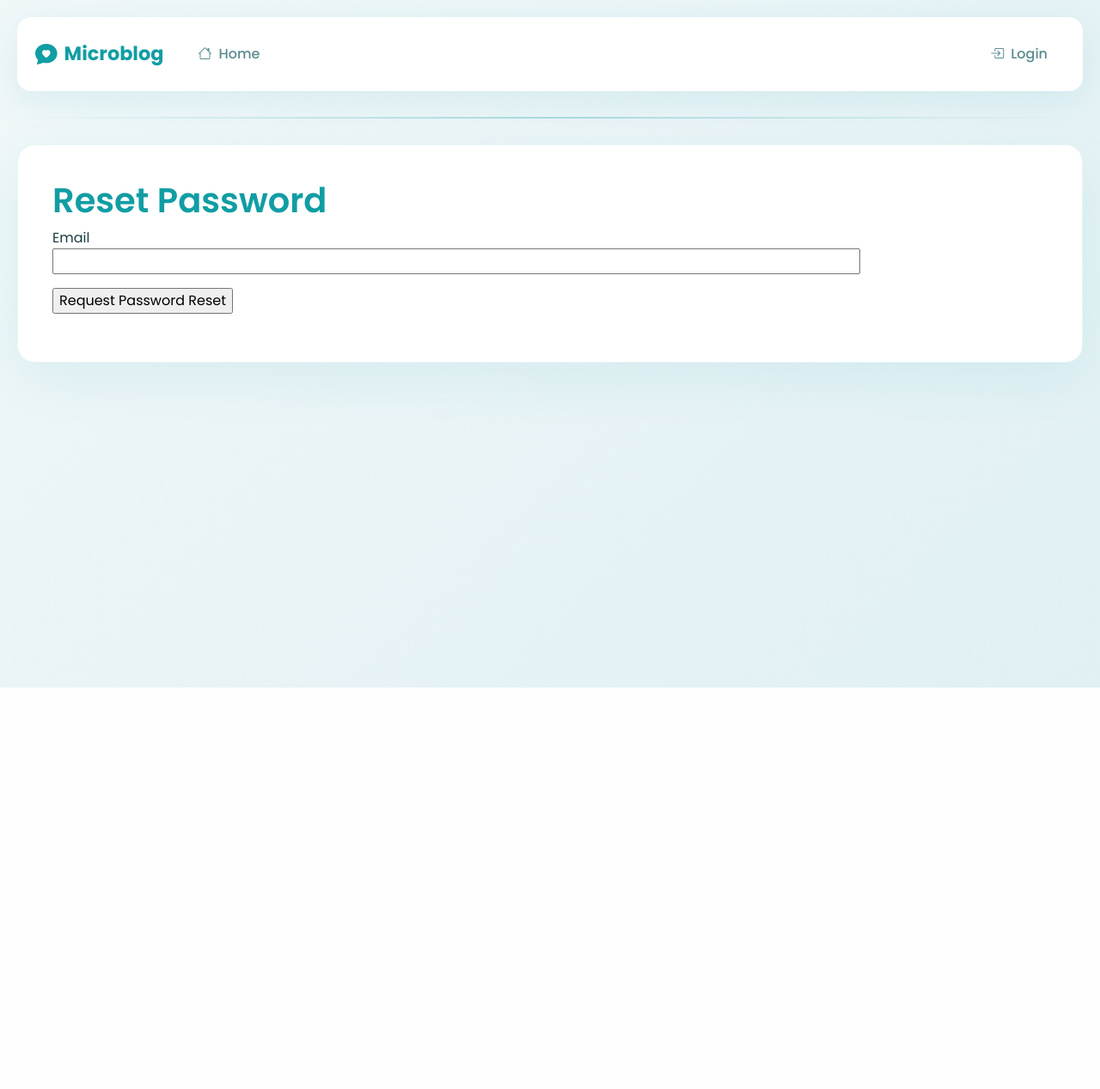
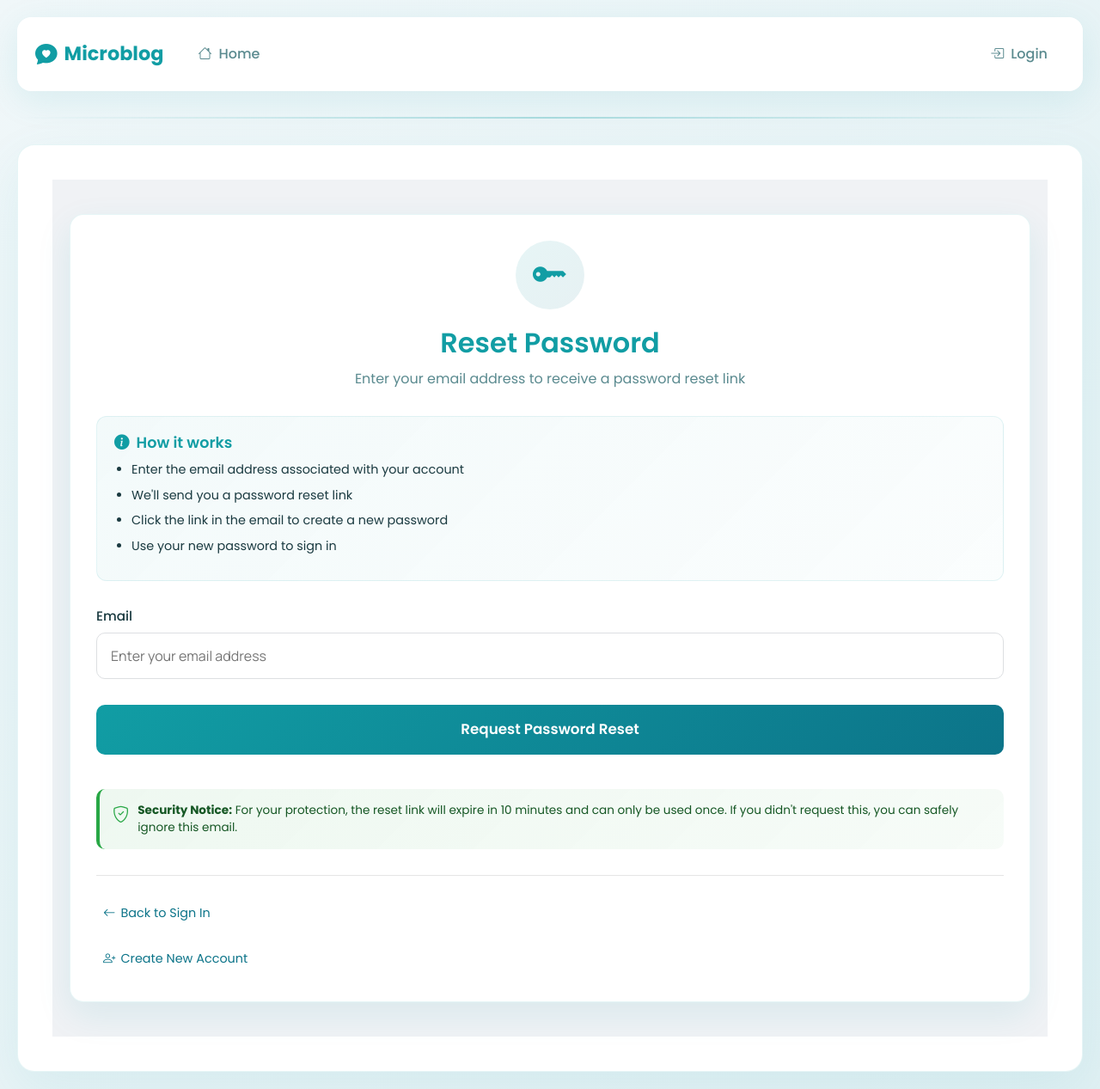
Before and after one commit to RondaEdo/PythonFlask-Microblog, a Flask app: page /reset_password_request in a window 1280 px wide. Shown: the whole page at 86% size. Before the commit the page ends 800 px from the top, so only its background shows below. Run offline with Flask 3, Linux system fonts and the light colour scheme.

Commit message:
updated login, register, and reset_password_request pages

```diff
--- a/app/static/css/auth.css
+++ b/app/static/css/auth.css
@@ -1,4 +1,12 @@
-.login-container {
+/* ============================================
+   AUTHENTICATION PAGES STYLES
+   Login, Register, Reset Password
+   ============================================ */
+
+/* ===== 1. COMMON AUTH LAYOUT & CONTAINERS ===== */
+
+/* Base container for all auth pages */
+.auth-page-container {
     display: flex;
     min-height: calc(100vh - 40px);
     align-items: center;
@@ -7,10 +15,31 @@
     background: #f0f2f5 !important;
 }
 
+/* Centered container for register/reset pages */
+.centered-auth-container {
+    display: flex;
+    justify-content: center;
+    align-items: center;
+    min-height: calc(100vh - 40px);
+    padding: 40px 20px;
+    background: #f0f2f5 !important;
+}
+
+/* ===== 2. LOGIN PAGE SPECIFIC ===== */
+
+/* Login two-column layout */
+.login-layout {
+    display: flex;
+    align-items: center;
+    gap: 60px;
+    max-width: 1200px;
+    width: 100%;
+}
+
+/* Brand/Left Column */
 .brand-section {
     flex: 1;
     max-width: 580px;
-    padding-right: 60px;
     text-align: left;
 }
 
@@ -64,20 +93,27 @@
     justify-content: center;
 }
 
+/* Form/Right Column */
 .form-section {
     flex: 1;
     max-width: 450px;
 }
 
-/* Auth card styling */
+/* ===== 3. COMMON AUTH COMPONENTS ===== */
+
+/* Auth Card - Base card for all auth forms */
 .auth-card {
     background: white;
-    border-radius: 12px;
-    padding: 25px;
-    box-shadow: 0 8px 30px rgba(0, 0, 0, 0.08);
-    border: 1px solid rgba(0, 0, 0, 0.05);
-    margin-bottom: 30px;
+    border-radius: 16px;
+    padding: 30px;
+    box-shadow: 0 15px 40px rgba(17, 157, 164, 0.1);
+    border: 1px solid rgba(17, 157, 164, 0.1);
     text-align: center;
+}
+
+/* Card Header */
+.auth-header {
+    margin-bottom: 25px;
 }
 
 .auth-header h1 {
@@ -98,9 +134,13 @@
     line-height: 1.4;
 }
 
-/* Form styling */
+/* Form Elements */
+.auth-form {
+    margin: 0;
+}
+
 .form-group {
-    margin-bottom: 18px;
+    margin-bottom: 20px;
     text-align: left;
 }
 
@@ -114,21 +154,24 @@
 
 .auth-form-control {
     width: 100%;
-    padding: 12px 16px;
+    padding: 14px 16px;
     border: 1px solid #dddfe2;
-    border-radius: 8px;
+    border-radius: 10px;
     font-size: 1rem;
     transition: all 0.2s ease;
     background: #fff;
     color: var(--text-dark);
+    font-family: 'Manrope', sans-serif;
 }
 
 .auth-form-control:focus {
     outline: none;
     border-color: var(--primary);
     box-shadow: 0 0 0 3px rgba(17, 157, 164, 0.15);
+    background: #f8f9fa;
 }
 
+/* Checkbox/Remember Me */
 .form-check-group {
     margin: 20px 0;
     text-align: left;
@@ -162,13 +205,38 @@
     user-select: none;
 }
 
+/* Password Toggle */
+.password-input-wrapper {
+    position: relative;
+}
+
+.password-toggle {
+    position: absolute;
+    right: 12px;
+    top: 50%;
+    transform: translateY(-50%);
+    background: none;
+    border: none;
+    color: var(--text-light);
+    cursor: pointer;
+    padding: 4px 8px;
+    border-radius: 4px;
+    transition: all 0.2s ease;
+}
+
+.password-toggle:hover {
+    background: rgba(0, 0, 0, 0.05);
+    color: var(--primary);
+}
+
+/* Buttons */
 .auth-submit-btn {
     width: 100%;
     background: linear-gradient(135deg, var(--primary), var(--secondary));
     border: none;
     color: white;
-    padding: 14px;
-    border-radius: 8px;
+    padding: 16px;
+    border-radius: 10px;
     font-weight: 600;
     font-size: 1.05rem;
     transition: all 0.3s ease;
@@ -181,9 +249,10 @@
 
 .auth-submit-btn:hover {
     transform: translateY(-2px);
-    box-shadow: 0 6px 20px rgba(17, 157, 164, 0.3);
+    box-shadow: 0 8px 25px rgba(17, 157, 164, 0.3);
 }
 
+/* Error Messages */
 .error-message {
     color: var(--danger);
     font-size: 0.85rem;
@@ -191,12 +260,13 @@
     display: flex;
     align-items: center;
     gap: 6px;
-    padding: 6px 10px;
+    padding: 8px 12px;
     background: rgba(220, 53, 69, 0.08);
-    border-radius: 6px;
+    border-radius: 8px;
     border-left: 3px solid var(--danger);
 }
 
+/* Links Section */
 .auth-links {
     display: flex;
     flex-direction: column;
@@ -213,6 +283,9 @@
     transition: all 0.2s ease;
     padding: 8px;
     border-radius: 6px;
+    display: inline-flex;
+    align-items: center;
+    gap: 6px;
 }
 
 .auth-link:hover {
@@ -221,6 +294,9 @@
     text-decoration: none;
 }
 
+/* ===== 4. LOGIN PAGE SPECIFIC COMPONENTS ===== */
+
+/* Create Account Card (Login page only) */
 .create-account-card {
     background: white;
     border-radius: 12px;
@@ -228,6 +304,7 @@
     box-shadow: 0 8px 30px rgba(0, 0, 0, 0.08);
     border: 1px solid rgba(0, 0, 0, 0.05);
     text-align: center;
+    margin-top: 30px;
 }
 
 .create-account-text {
@@ -238,8 +315,8 @@
 
 .create-account-btn {
     display: inline-block;
-    background: #FFE082; /* Cream yellow */
-    color: #222 !important; /* Very dark gray */
+    background: linear-gradient(135deg, #FFE082, #FFD54F);
+    color: #222 !important;
     padding: 12px 24px;
     border-radius: 8px;
     font-weight: 600;
@@ -250,14 +327,13 @@
 }
 
 .create-account-btn:hover {
-    background: #FFD54F; /* More saturated yellow */
     transform: translateY(-2px);
     box-shadow: 0 6px 20px rgba(255, 213, 79, 0.3);
     color: #222 !important;
     text-decoration: none;
 }
 
-/* Footer text */
+/* App Description */
 .app-description {
     margin-top: 30px;
     color: var(--text-light);
@@ -269,75 +345,7 @@
     margin-right: auto;
 }
 
-/* Ripple animation */
-@keyframes ripple {
-    to {
-        transform: scale(4);
-        opacity: 0;
-    }
-}
-
-/* Responsive design */
-@media (max-width: 992px) {
-    .login-container {
-        flex-direction: column;
-        padding: 30px 20px;
-    }
-
-    .brand-section {
-        padding-right: 0;
-        text-align: center;
-        margin-bottom: 40px;
-        max-width: 100%;
-    }
-
-    .brand-tagline {
-        font-size: 1.5rem;
-        margin: 0 auto 30px;
-    }
-
-    .brand-features {
-        display: none;
-    }
-}
-
-@media (max-width: 576px) {
-    .auth-card {
-        padding: 20px;
-    }
-
-    .brand-logo {
-        font-size: 2.8rem;
-    }
-
-    .brand-tagline {
-        font-size: 1.3rem;
-    }
-}
-
-/* Animations */
-.form-control,
-.form-group {
-    transition: transform 0.2s ease;
-}
-
-.register-container {
-    display: flex;
-    justify-content: center;
-    align-items: center;
-    min-height: 80vh;
-    padding: 40px 20px;
-}
-
-.register-card {
-    background: white;
-    border-radius: 16px;
-    padding: 40px;
-    box-shadow: 0 20px 60px rgba(17, 157, 164, 0.1);
-    border: 1px solid rgba(17, 157, 164, 0.1);
-    max-width: 500px;
-    width: 100%;
-}
+/* ===== 5. REGISTER PAGE ===== */
 
 .register-header {
     text-align: center;
@@ -361,125 +369,198 @@
     line-height: 1.5;
 }
 
-/* Form styling matching auth.css */
-.register-form .form-group {
-    margin-bottom: 20px;
-    text-align: left;
+/* ===== 6. RESET PASSWORD PAGE ===== */
+
+.reset-header {
+    margin-bottom: 30px;
 }
 
-.register-form label {
-    display: block;
-    color: var(--text-dark);
-    font-weight: 500;
-    margin-bottom: 8px;
-    font-size: 0.95rem;
+.reset-icon {
+    width: 80px;
+    height: 80px;
+    background: linear-gradient(135deg, rgba(17, 157, 164, 0.1), rgba(12, 116, 137, 0.1));
+    border-radius: 50%;
+    display: flex;
+    align-items: center;
+    justify-content: center;
+    margin: 0 auto 20px;
+    font-size: 2.5rem;
+    color: var(--primary);
 }
 
-.register-form .form-control {
-    width: 100%;
-    padding: 14px 16px;
-    border: 1px solid #dddfe2;
-    border-radius: 8px;
+.reset-title {
+    color: var(--primary);
+    font-size: 2rem;
+    font-weight: 600;
+    margin-bottom: 10px;
+}
+
+.reset-subtitle {
+    color: var(--text-light);
     font-size: 1rem;
-    transition: all 0.2s ease;
-    background: #fff;
+    line-height: 1.6;
+    margin-bottom: 5px;
+}
+
+.reset-instructions {
+    background: linear-gradient(135deg, rgba(17, 157, 164, 0.05), rgba(17, 157, 164, 0.02));
+    border-radius: 12px;
+    padding: 20px;
+    margin-bottom: 30px;
+    text-align: left;
+    border: 1px solid rgba(17, 157, 164, 0.1);
+}
+
+.reset-instructions h3 {
+    color: var(--primary);
+    font-size: 1.1rem;
+    margin-bottom: 10px;
+    display: flex;
+    align-items: center;
+    gap: 8px;
+}
+
+.reset-instructions ul {
+    margin: 0;
+    padding-left: 20px;
     color: var(--text-dark);
 }
 
-.register-form .form-control:focus {
-    outline: none;
-    border-color: var(--primary);
-    box-shadow: 0 0 0 3px rgba(17, 157, 164, 0.15);
+.reset-instructions li {
+    margin-bottom: 8px;
+    font-size: 0.9rem;
+    line-height: 1.5;
 }
 
-.error-message {
-    color: var(--danger);
-    font-size: 0.85rem;
-    margin-top: 6px;
+.reset-links {
+    margin-top: 30px;
+    padding-top: 25px;
+    border-top: 1px solid rgba(0, 0, 0, 0.1);
     display: flex;
-    align-items: center;
-    gap: 6px;
-    padding: 6px 10px;
-    background: rgba(220, 53, 69, 0.08);
-    border-radius: 6px;
-    border-left: 3px solid var(--danger);
+    flex-direction: column;
+    gap: 15px;
 }
 
-.auth-submit-btn {
-    width: 100%;
-    background: linear-gradient(135deg, var(--primary), var(--secondary));
-    border: none;
-    color: white;
-    padding: 14px;
-    border-radius: 8px;
-    font-weight: 600;
-    font-size: 1.05rem;
-    transition: all 0.3s ease;
-    cursor: pointer;
-    margin-top: 10px;
-    margin-bottom: 20px;
-}
-
-.auth-submit-btn:hover {
-    transform: translateY(-2px);
-    box-shadow: 0 6px 20px rgba(17, 157, 164, 0.3);
-}
-
-.auth-links {
-    text-align: center;
-    margin-top: 20px;
-    padding-top: 20px;
-    border-top: 1px solid rgba(0, 0, 0, 0.1);
-}
-
-.auth-link {
+.reset-link {
     color: var(--secondary);
     text-decoration: none;
     font-size: 0.9rem;
     transition: all 0.2s ease;
     display: inline-flex;
     align-items: center;
-    gap: 6px;
+    justify-content: center;
+    gap: 8px;
+    padding: 10px;
+    border-radius: 8px;
 }
 
-.auth-link:hover {
+.reset-link:hover {
     color: var(--primary);
-    text-decoration: underline;
+    background: rgba(17, 157, 164, 0.08);
+    text-decoration: none;
 }
 
-.password-input-wrapper {
-    position: relative;
+.security-note {
+    margin-top: 20px;
+    padding: 15px;
+    background: linear-gradient(135deg, rgba(40, 167, 69, 0.08), rgba(40, 167, 69, 0.04));
+    border-radius: 10px;
+    border-left: 4px solid #28a745;
+    color: #155724;
+    font-size: 0.85rem;
+    text-align: left;
+    display: flex;
+    align-items: flex-start;
+    gap: 10px;
 }
 
-.password-toggle {
-    position: absolute;
-    right: 12px;
-    top: 50%;
-    transform: translateY(-50%);
-    background: none;
-    border: none;
-    color: var(--text-light);
-    cursor: pointer;
-    padding: 4px 8px;
-    border-radius: 4px;
-    transition: all 0.2s ease;
+.security-note i {
+    color: #28a745;
+    font-size: 1.2rem;
+    margin-top: 2px;
 }
 
-.password-toggle:hover {
-    background: rgba(0, 0, 0, 0.05);
-    color: var(--primary);
+/* ===== 7. ANIMATIONS ===== */
+
+@keyframes ripple {
+    to {
+        transform: scale(4);
+        opacity: 0;
+    }
 }
 
+/* ===== 8. RESPONSIVE DESIGN ===== */
+
+/* Tablet and below */
+@media (max-width: 992px) {
+    .login-layout {
+        flex-direction: column;
+        gap: 40px;
+        padding: 30px 20px;
+    }
+
+    .brand-section {
+        padding-right: 0;
+        text-align: center;
+        margin-bottom: 40px;
+        max-width: 100%;
+    }
+
+    .brand-tagline {
+        font-size: 1.5rem;
+        margin: 0 auto 30px;
+    }
+
+    .brand-features {
+        display: none;
+    }
+
+    .form-section {
+        max-width: 100%;
+    }
+}
+
+/* Mobile */
 @media (max-width: 576px) {
-    .register-container {
+    .auth-page-container,
+    .centered-auth-container {
         padding: 20px 15px;
     }
 
-    .register-card {
-        padding: 30px 25px;
+    .auth-card {
+        padding: 25px 20px;
     }
 
-    .register-header h1 {
-        font-size: 1.5rem;
+    .brand-logo {
+        font-size: 2.5rem;
+    }
+
+    .brand-logo i {
+        font-size: 3rem;
+    }
+
+    .brand-tagline {
+        font-size: 1.3rem;
+    }
+
+    .auth-header h1,
+    .register-header h1,
+    .reset-title {
+        font-size: 1.6rem;
+    }
+
+    .reset-icon {
+        width: 70px;
+        height: 70px;
+        font-size: 2rem;
+    }
+
+    .auth-links,
+    .reset-links {
+        flex-direction: column;
+    }
+
+    .create-account-card {
+        padding: 15px 20px;
     }
 }
--- a/app/static/js/auth.js
+++ b/app/static/js/auth.js
@@ -1,4 +1,4 @@
-// Auth page specific JavaScript (login, register, etc.)
+// Auth page specific JavaScript (login, register, reset password, etc.)
 
 // Add auth-specific animations
 const authStyle = document.createElement('style');
@@ -10,7 +10,7 @@ authStyle.textContent = `
         }
     }
 
-    .auth-submit-btn {
+    .auth-submit-btn, .submit-btn {
         position: relative;
         overflow: hidden;
     }
@@ -19,8 +19,37 @@ authStyle.textContent = `
         transition: transform 0.3s ease;
     }
 
-    .form-control {
+    .form-control, .auth-form-control {
         transition: transform 0.2s ease;
+    }
+
+    /* Loading animation for all auth forms */
+    .auth-submit-btn.loading, .submit-btn.loading {
+        position: relative;
+        pointer-events: none;
+        opacity: 0.9;
+    }
+
+    .auth-submit-btn.loading span, .submit-btn.loading span {
+        opacity: 0;
+    }
+
+    .auth-submit-btn.loading:after, .submit-btn.loading:after {
+        content: '';
+        position: absolute;
+        left: 50%;
+        top: 50%;
+        width: 20px;
+        height: 20px;
+        margin: -10px 0 0 -10px;
+        border: 2px solid rgba(255, 255, 255, 0.3);
+        border-top-color: white;
+        border-radius: 50%;
+        animation: spin 1s linear infinite;
+    }
+
+    @keyframes spin {
+        to { transform: rotate(360deg); }
     }
 `;
 
@@ -29,7 +58,7 @@ document.head.appendChild(authStyle);
 // Auth page DOMContentLoaded function
 document.addEventListener('DOMContentLoaded', function() {
     // Add focus animation to form inputs
-    const inputs = document.querySelectorAll('.form-control');
+    const inputs = document.querySelectorAll('.form-control, .auth-form-control');
     inputs.forEach(input => {
         input.addEventListener('focus', function() {
             this.style.transform = 'translateY(-1px)';
@@ -46,10 +75,10 @@ document.addEventListener('DOMContentLoaded', function() {
         });
     });
 
-    // Add ripple effect to submit button
-    const submitBtn = document.querySelector('.auth-submit-btn');
-    if (submitBtn) {
-        submitBtn.addEventListener('click', function(e) {
+    // Add ripple effect to submit buttons
+    const submitBtns = document.querySelectorAll('.auth-submit-btn, .submit-btn');
+    submitBtns.forEach(btn => {
+        btn.addEventListener('click', function(e) {
             // Create ripple element
             const ripple = document.createElement('span');
             const rect = this.getBoundingClientRect();
@@ -78,7 +107,7 @@ document.addEventListener('DOMContentLoaded', function() {
                 }
             }, 600);
         });
-    }
+    });
 
     // Add animation to create account button
     const createAccountBtn = document.querySelector('.create-account-btn');
@@ -92,6 +121,72 @@ document.addEventListener('DOMContentLoaded', function() {
         });
     }
 
-    // Add login page class to body for navbar hiding
-    document.body.classList.add('login-page');
+    // Add loading state to all auth forms
+    const authForms = document.querySelectorAll('.auth-form, .register-form, .reset-form');
+    authForms.forEach(form => {
+        form.addEventListener('submit', function(e) {
+            const submitBtn = this.querySelector('.auth-submit-btn, .submit-btn');
+            if (submitBtn && !submitBtn.disabled) {
+                submitBtn.classList.add('loading');
+
+                // Store original text
+                const originalText = submitBtn.innerHTML;
+                submitBtn.setAttribute('data-original-text', originalText);
+
+                // Set loading text based on form type
+                const isLogin = form.classList.contains('auth-form') || window.location.pathname.includes('login');
+                const isRegister = form.classList.contains('register-form') || window.location.pathname.includes('register');
+                const isReset = form.classList.contains('reset-form') || window.location.pathname.includes('reset');
+
+                if (isLogin) {
+                    submitBtn.innerHTML = '<span>Signing In...</span>';
+                } else if (isRegister) {
+                    submitBtn.innerHTML = '<span>Creating Account...</span>';
+                } else if (isReset) {
+                    submitBtn.innerHTML = '<span>Sending Reset Link...</span>';
+                }
+
+                submitBtn.disabled = true;
+
+                // Re-enable button after 5 seconds (in case form doesn't submit)
+                setTimeout(() => {
+                    if (submitBtn.disabled) {
+                        submitBtn.classList.remove('loading');
+                        submitBtn.disabled = false;
+                        const original = submitBtn.getAttribute('data-original-text');
+                        if (original) submitBtn.innerHTML = original;
+                    }
+                }, 5000);
+            }
+        });
+    });
+
+    // Password toggle functionality for all auth pages
+    function setupPasswordToggle() {
+        const passwordToggles = document.querySelectorAll('.password-toggle');
+
+        passwordToggles.forEach(toggle => {
+            const inputId = toggle.id.replace('-toggle', '-input');
+            const input = document.getElementById(inputId);
+
+            if (input) {
+                toggle.addEventListener('click', function() {
+                    const type = input.getAttribute('type') === 'password' ? 'text' : 'password';
+                    input.setAttribute('type', type);
+                    this.classList.toggle('active');
+                    this.innerHTML = type === 'password' ?
+                        '<i class="bi bi-eye"></i>' :
+                        '<i class="bi bi-eye-slash"></i>';
+                });
+            }
+        });
+    }
+
+    setupPasswordToggle();
+
+    // Add auth page class to body for navbar hiding
+    const path = window.location.pathname;
+    if (path.includes('login') || path.includes('register') || path.includes('reset')) {
+        document.body.classList.add('auth-page');
+    }
 });
--- a/app/templates/reset_password_request.html
+++ b/app/templates/reset_password_request.html
@@ -1,18 +1,73 @@
 {% extends "base.html" %}
 
+{% block extra_css %}
+    <link rel="stylesheet" href="{{ url_for('static', filename='css/auth.css') }}">
+{% endblock %}
+
 {% block content %}
+<div class="centered-auth-container">
+    <div class="auth-card">
+        <!-- Header Section -->
+        <div class="reset-header">
+            <div class="reset-icon">
+                <i class="bi bi-key-fill"></i>
+            </div>
+            <h1 class="reset-title">Reset Password</h1>
+            <p class="reset-subtitle">Enter your email address to receive a password reset link</p>
+        </div>
 
-        <h1>Reset Password</h1>
-        <form action="" method="post">
-                {{ form.hidden_tag() }}
-                <p>
-                        {{ form.email.label }} <br>
-                        {{ form.email(size=64) }} <br>
-                        {% for error in form.email.errors %}
-                        <span style="color: red">[{{ error }}]</span>
-                        {% endfor %}
-                </p>
-                <p>{{ form.submit() }}</p>
+        <!-- Instructions -->
+        <div class="reset-instructions">
+            <h3><i class="bi bi-info-circle-fill"></i> How it works</h3>
+            <ul>
+                <li>Enter the email address associated with your account</li>
+                <li>We'll send you a password reset link</li>
+                <li>Click the link in the email to create a new password</li>
+                <li>Use your new password to sign in</li>
+            </ul>
+        </div>
+
+        <!-- Form Section -->
+        <form action="" method="post" novalidate class="auth-form">
+            {{ form.hidden_tag() }}
+
+            <div class="form-group">
+                <label for="{{ form.email.id }}">
+                    {{ form.email.label.text }}
+                </label>
+                {{ form.email(size=64, class="auth-form-control", placeholder="Enter your email address") }}
+                {% for error in form.email.errors %}
+                <div class="error-message">
+                    <i class="bi bi-exclamation-circle"></i> {{ error }}
+                </div>
+                {% endfor %}
+            </div>
+
+            {{ form.submit(class="auth-submit-btn") }}
         </form>
 
+        <!-- Security Note -->
+        <div class="security-note">
+            <i class="bi bi-shield-check"></i>
+            <div>
+                <strong>Security Notice:</strong> For your protection, the reset link will expire in 10 minutes
+                and can only be used once. If you didn't request this, you can safely ignore this email.
+            </div>
+        </div>
+
+        <!-- Links Section -->
+        <div class="reset-links">
+            <a href="{{ url_for('login') }}" class="auth-link">
+                <i class="bi bi-arrow-left"></i> Back to Sign In
+            </a>
+            <a href="{{ url_for('register') }}" class="auth-link">
+                <i class="bi bi-person-plus"></i> Create New Account
+            </a>
+        </div>
+    </div>
+</div>
 {% endblock %}
+
+{% block extra_js %}
+    <script src="{{ url_for('static', filename='js/auth.js') }}"></script>
+{% endblock %}
```
Also changed, not shown: app/templates/login.html (+10 -2 lines), app/templates/register.html (+8 -41 lines).
